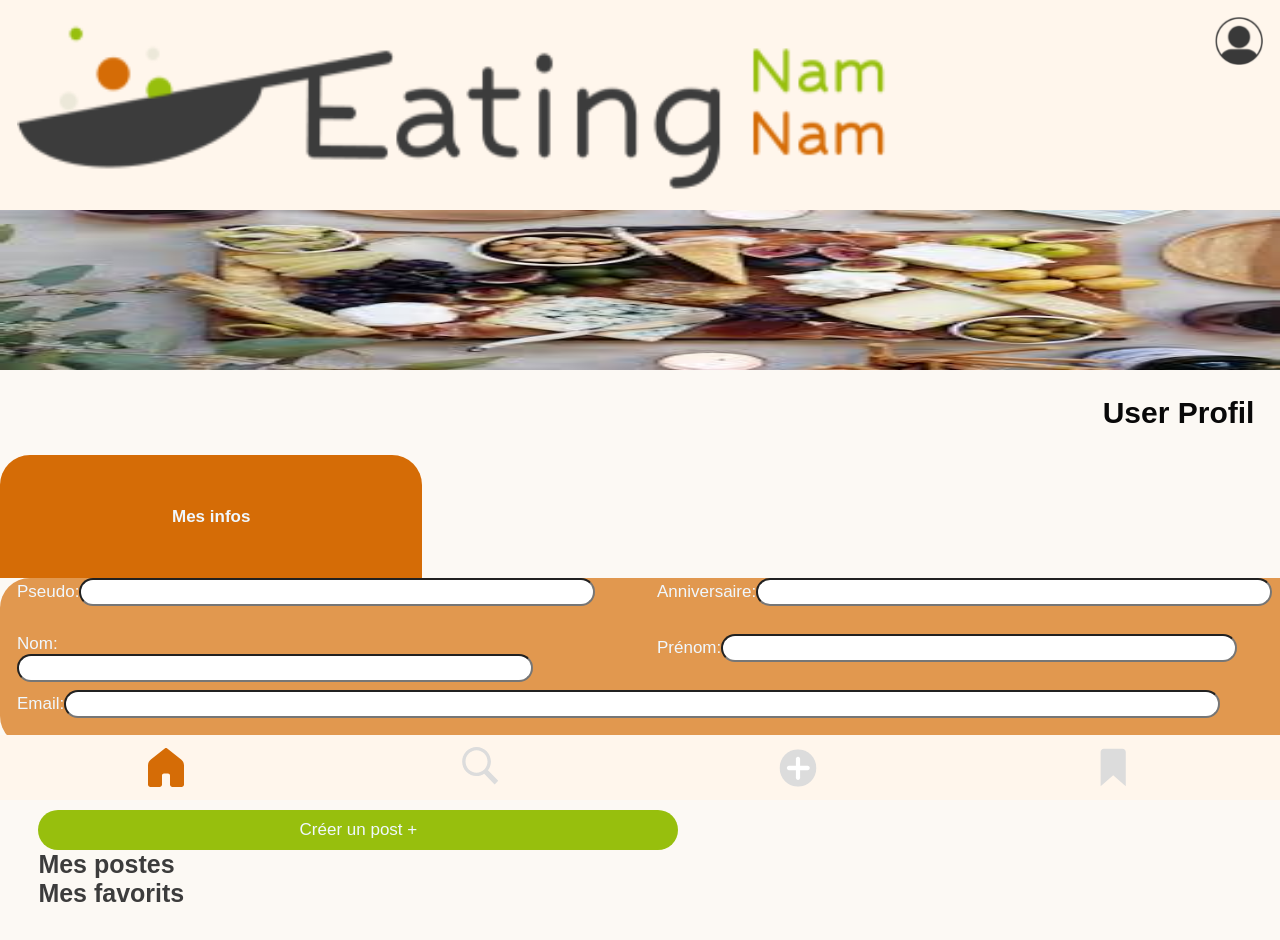
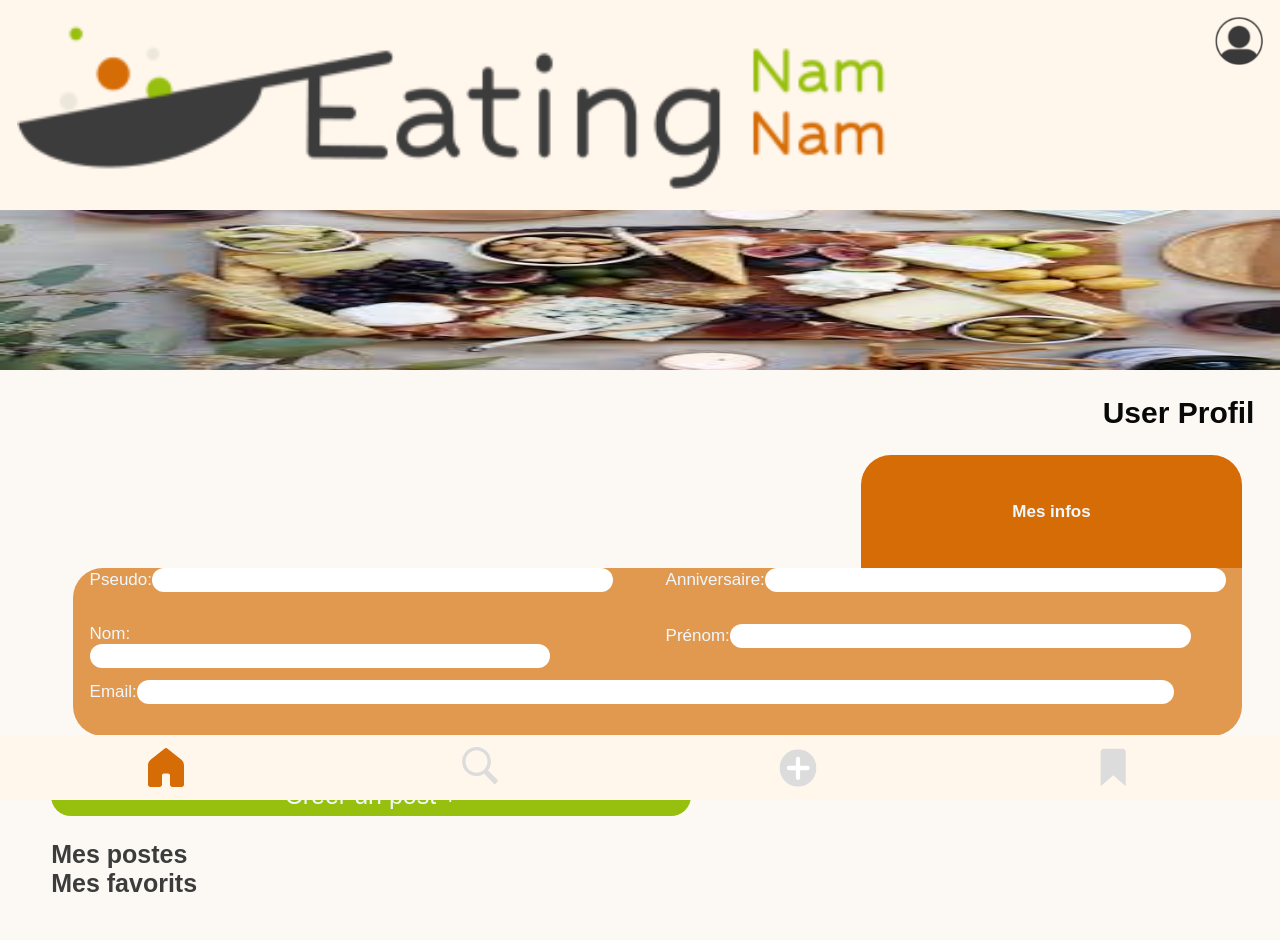
Before and after one commit to WildCodeSchool/0923-lille-JS-eatingnamnam, a React (Vite) app in the folder frontend/: page /profile in a window 1280 px wide. Shown: the top 940 px of the page. Built offline with nearby package versions, Linux system fonts and the light colour scheme; a web font is replaced by a local one.

Commit message:
Update UserProfil.scss

```diff
--- a/frontend/src/pages/UserProfil/UserProfil.scss
+++ b/frontend/src/pages/UserProfil/UserProfil.scss
@@ -18,12 +18,13 @@
   color: aliceblue;
 }
 
-.test {
+.Userprofil__form {
   width: 90%;
   align-self: center;
   display: flex;
   flex-direction: column;
   align-items: end;
+  margin-left: 4vw;
 }
 
 .UserProfil__info {
@@ -45,6 +46,7 @@
 }
 .UserProfil__pseudo__input {
   border-radius: 56px;
+  border: none;
   width: 80%;
   height: 3vh;
 }
@@ -54,6 +56,7 @@
 }
 .UserProfil__anniversaire__input {
   border-radius: 56px;
+  border: none;
   width: 80%;
   height: 3vh;
 }
@@ -68,6 +71,7 @@
 }
 .UserProfil__nom__input {
   border-radius: 56px;
+  border: none;
   width: 80%;
   height: 3vh;
 }
@@ -77,6 +81,7 @@
 }
 .UserProfil__prenom__input {
   border-radius: 56px;
+  border: none;
   width: 80%;
   height: 3vh;
 }
@@ -86,20 +91,24 @@
 }
 .UserProfil__mail__input {
   border-radius: 56px;
+  border: none;
   width: 90%;
   height: 3vh;
 }
 .UserProfil__button__post {
   background-color: rgb(151, 191, 13);
+  font-size: 25px;
+
   color: aliceblue;
   height: 5vh;
   width: 50vw;
   border-radius: 56px;
   border: none;
-  margin-left: 3vw;
-  margin-top: 5vw;
+  margin-left: 4vw;
+  margin-top: 5vh;
+  margin-bottom: 3vh;
 }
 .UserProfil__post__fav {
   font-size: 25px;
-  margin-left: 3vw;
+  margin-left: 4vw;
 }
```
